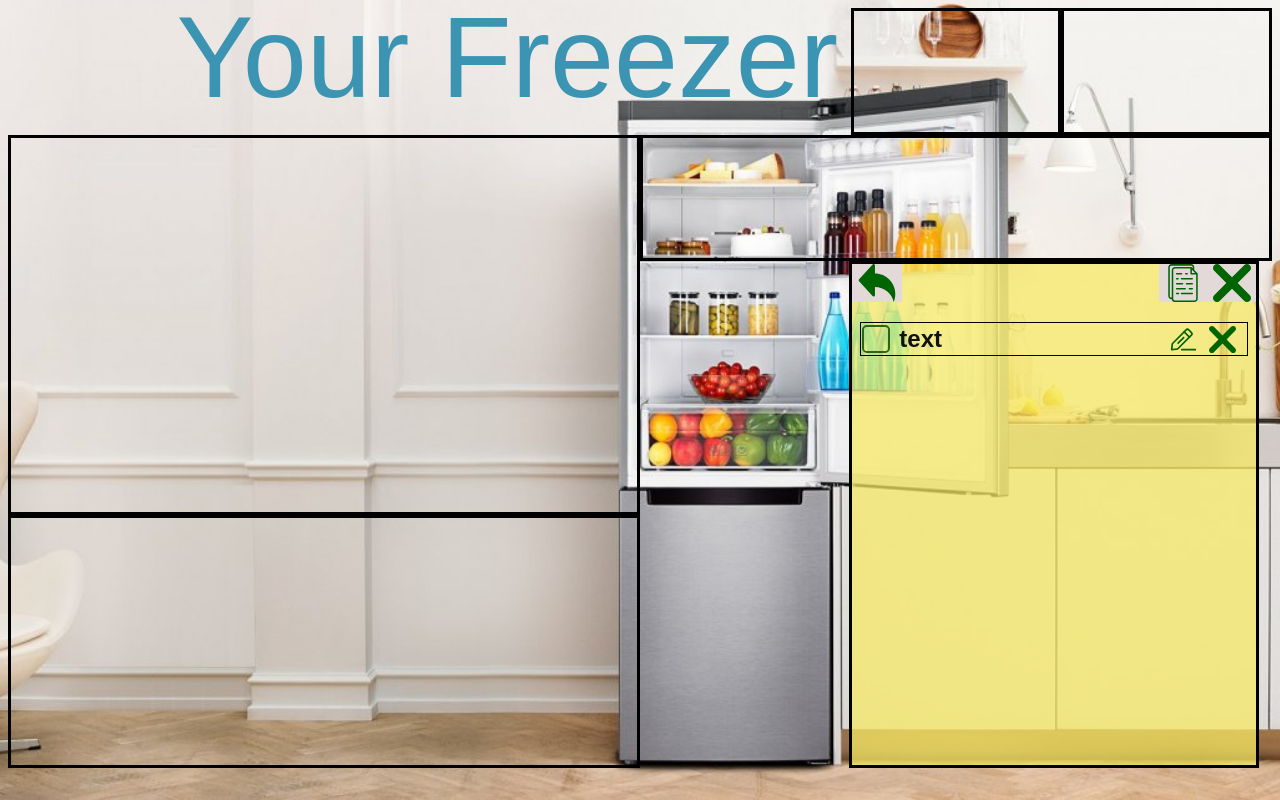
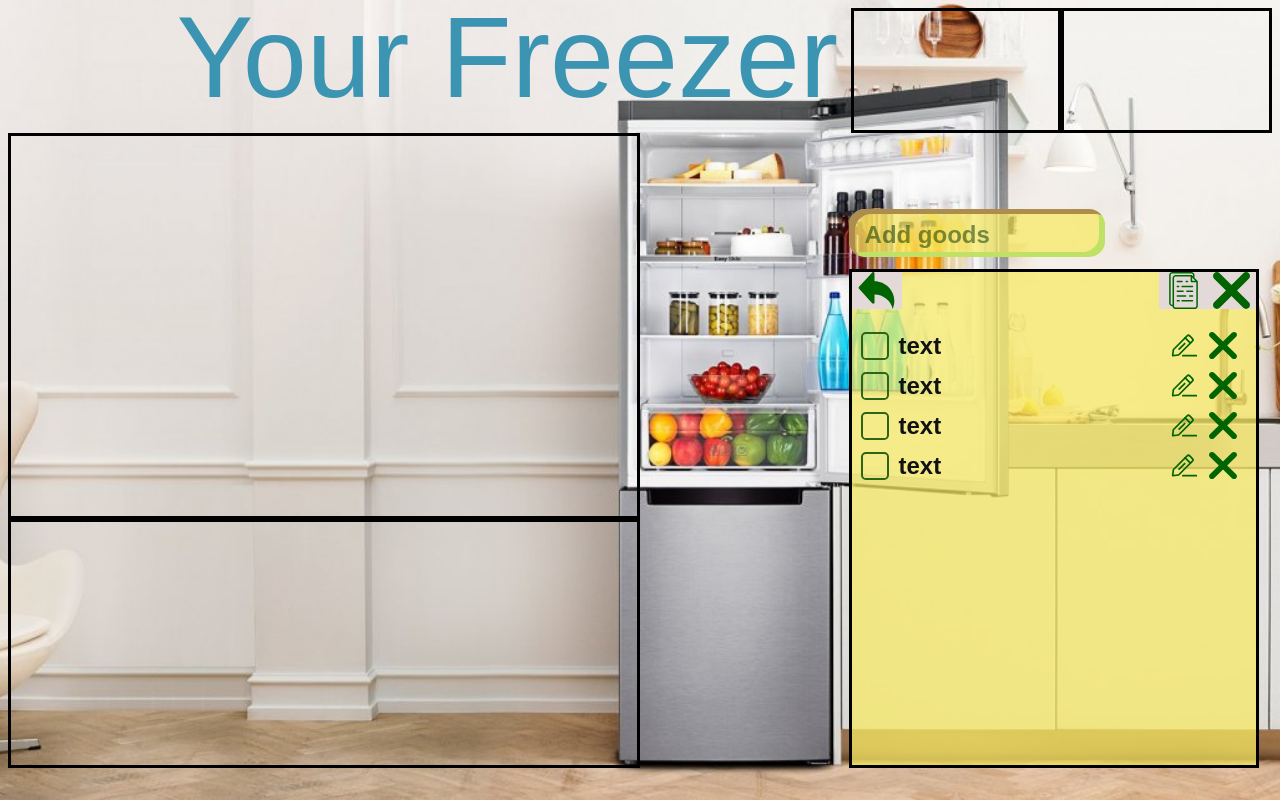
Before and after one commit to nekrasowa/YourFreezer, a React (Create React App) app in the folder front/: page / in a window 1280 px wide. Built offline with nearby package versions, Linux system fonts and the light colour scheme.

Commit message:
added input for list with styles

```diff
--- a/front/src/goodsList/goodsListBox/GoodsListElem/GoodsListElements.css
+++ b/front/src/goodsList/goodsListBox/GoodsListElem/GoodsListElements.css
@@ -9,7 +9,7 @@
   grid-template-rows: 1fr;
   grid-template-columns: 1fr 7fr 1fr 1fr;
 
-  border: 1px solid black;
+  /* border: 1px solid black; */
 
 }
 
--- a/front/src/goodsList/goodsListBox/GoodsListElem/GoodsListElements.js
+++ b/front/src/goodsList/goodsListBox/GoodsListElem/GoodsListElements.js
@@ -6,6 +6,10 @@ function GoodsListElements() {
   return (
       <div className='GoodsListElements'>
         <ListElement />
+        <ListElement />
+        <ListElement />
+        <ListElement />
+
       </div>
   )
 }
--- /dev/null
+++ b/front/src/goodsList/goodsListInput/InputAddBtn.js
@@ -0,0 +1,14 @@
+import React from "react"
+import './goodsListInput.css'
+
+function InputAddBtn() {
+  return (
+    <>
+      <div className="InputAddBtn">
+
+      </div>
+    </>
+  )
+}
+
+export default InputAddBtn
--- /dev/null
+++ b/front/src/goodsList/goodsListInput/InputRadioBtns.js
@@ -0,0 +1,17 @@
+import React from "react"
+import './goodsListInput.css'
+
+function InputRadioBtns() {
+  return (
+    <>
+      <div className='InputRadioBtns kilo'>
+
+      </div>
+      <div className='InputRadioBtns pcs'>
+
+      </div>
+    </>
+  )
+}
+
+export default InputRadioBtns
--- /dev/null
+++ b/front/src/goodsList/goodsListInput/InputText.js
@@ -0,0 +1,14 @@
+import React from "react"
+import './goodsListInput.css'
+
+function InputText() {
+  return (
+    <>
+      <div className='InputText'>
+        <input id='listText' type='text' autoFocus placeholder='Add goods'/>
+      </div>
+    </>
+  )
+}
+
+export default InputText
--- a/front/src/goodsList/goodsListInput/goodsListInput.css
+++ b/front/src/goodsList/goodsListInput/goodsListInput.css
@@ -1,6 +1,55 @@
 .GoodsListInput {
   display: block;
-  border: 3px solid black;
+  /* border: 3px solid black; */
   grid-area: GoodsListInput;
 
+  margin: 12% 2% 2% 33%;
+  max-height: 35%;
+
+  display: grid;
+  grid-template-areas: 'InputText kilo InputAddBtn'
+                       'InputText pcs InputAddBtn';
+  grid-template-rows: 1fr 1fr;
+  grid-template-columns: 8fr 1fr 1fr;
+
+  /* background-color: #f7ea63ba; */
 }
+
+.InputText {
+  grid-area: InputText;
+
+}
+
+#listText {
+  width: 14rem;
+  height: 3rem;
+  border: none;
+  border-radius: 1rem;
+  outline: none;
+  font-size: 2rem;
+  font-weight: bold;
+  padding: 0 1rem;
+  box-shadow: inset 6px 5px 0px 0px #ad8d4d, inset -6px -5px 0px 0px #bfe165;
+  background: #f7ea63ba;
+  color: #21580a;
+}
+
+::placeholder {
+  color: #0a350387;
+  font-size: 1.5rem;
+}
+
+.kilo {
+  grid-area: kilo;
+
+}
+
+.pcs {
+  grid-area: pcs;
+
+}
+
+.InputAddBtn {
+  grid-area: InputAddBtn;
+
+}
--- a/front/src/goodsList/goodsListInput/goodsListInput.js
+++ b/front/src/goodsList/goodsListInput/goodsListInput.js
@@ -1,10 +1,18 @@
-import React from "react"
+import React from 'react'
 import './goodsListInput.css'
+import InputText from './InputText'
+import InputRadioBtns from './InputRadioBtns'
+import InputAddBtn from './InputAddBtn'
+
 
 function GoodsListInput() {
   return (
     <>
-      <div className="GoodsListInput"></div>
+      <div className="GoodsListInput">
+        <InputText />
+        <InputRadioBtns />
+        <InputAddBtn />
+      </div>
     </>
   )
 }
```
